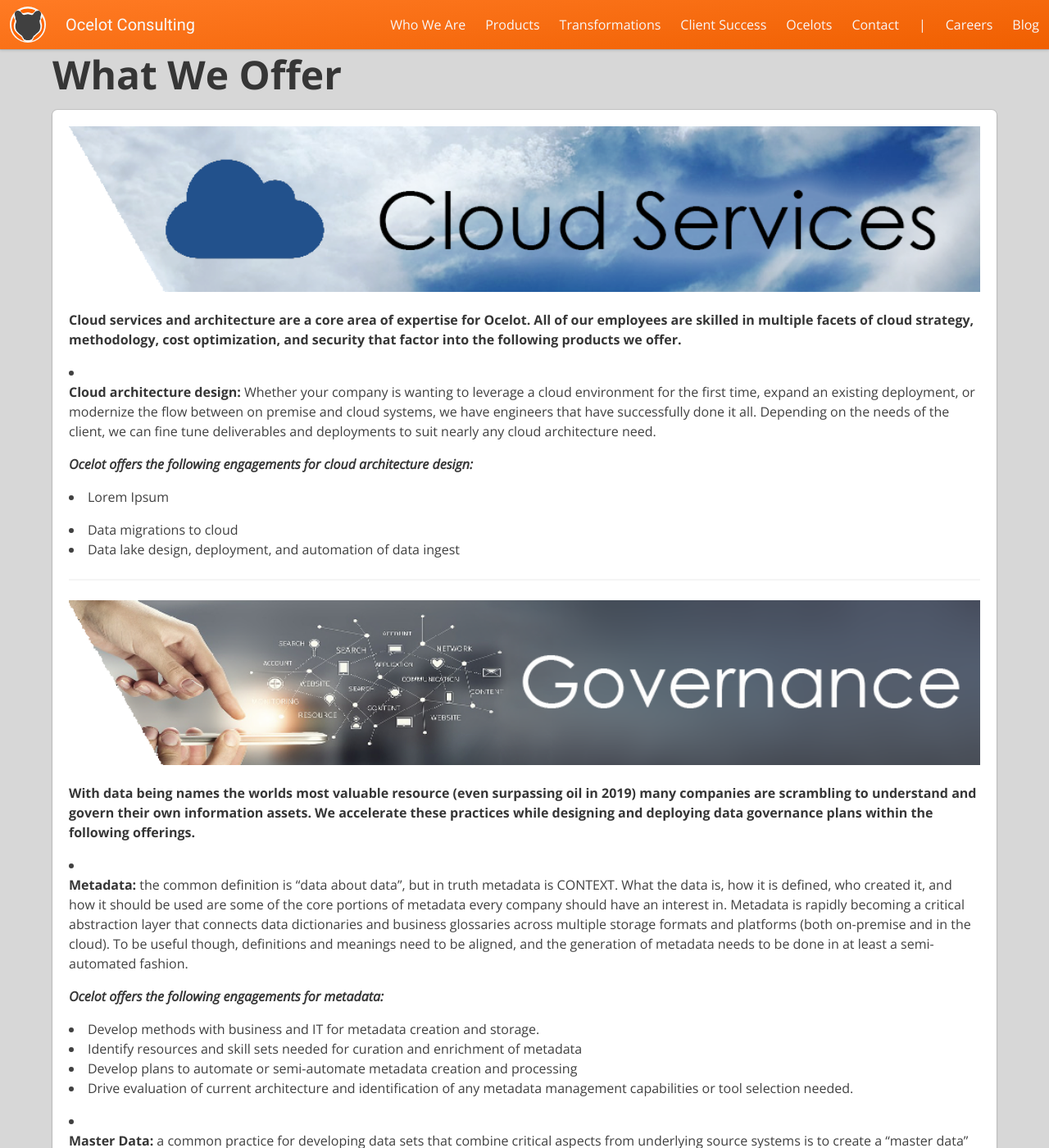
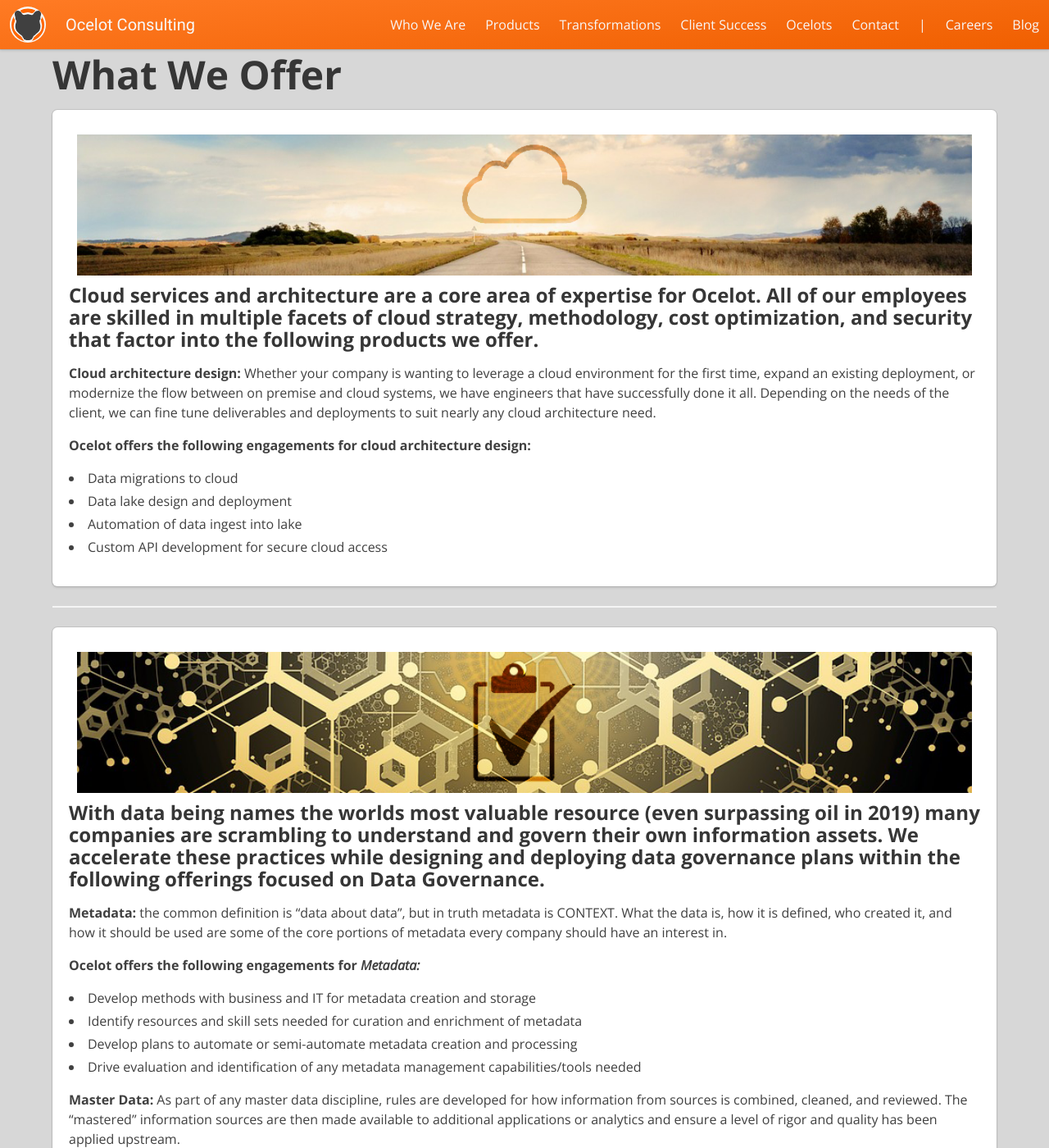
Before and after one commit to ocelotconsulting/ocelot.github.io, a Jekyll site: the page built from web_content/products.md, in a window 1280 px wide and 1400 px high. Shown: the whole window at 82% size. Built offline with Jekyll 4.4.1, drawn with Linux system fonts in a browser that asks for light colours; some of the changed text lies outside the part shown.

Commit message:
products html and css revisions

```diff
--- a/_layouts/page_w_tables.html
+++ b/_layouts/page_w_tables.html
@@ -7,9 +7,12 @@
       <section class="section">
         <div class="container">
           <h1 class="title">{{ page.title }}</h1>
-          <div class="box">
+          <div class="content">
             {{ content }}
           </div>
+		  <div class="box">
+		  {{ box }}
+		  </div>
         </div>
       </section>
     </div>
--- a/assets/css/MDstylesheet.css
+++ b/assets/css/MDstylesheet.css
@@ -37,10 +37,46 @@
  * `article` contexts in Chrome, Firefox, and Safari.
  */
 
-h1 {
-  font-size: 2em;
-  margin: 0.67em 0;
+
+  h1 {
+    font-size: 2em;
+    margin: 0.67em 0;
+  }
+
+  box {
+  border: solid 1px #ccc;
+  border-radius: 6px;
+  margin: 15px;
+  padding: 15px;
+  display: flex;
+  flex-direction: row;
+  align-items: left;
 }
+
+  imgBox {
+  overflow: hidden;
+  flex: none;
+}
+
+  content {
+      padding: 15px;
+  }
+
+  content h3 {
+      margin:0;
+      padding-left:0;
+  }
+
+  content p {
+      margin:0;
+      padding-left:0;
+  }
+
+h3 {
+  margin-top: 0.625em;
+}
+
+
 
 /* Grouping content
    ========================================================================== */
@@ -52,7 +88,7 @@
 
 hr {
   box-sizing: content-box; /* 1 */
-  height: 0; /* 1 */
+  width: 100%;
   overflow: visible; /* 2 */
 }
 
--- a/web_content/products.md
+++ b/web_content/products.md
@@ -3,55 +3,141 @@
 title: "What We Offer"
 ---
 
-<img src="/assets/images/cloud_svcs.png" alt="divider" width="2000" height="250"/>
-
-**Cloud services and architecture are a core area of expertise for Ocelot.  All of our employees are skilled in multiple facets of cloud strategy, methodology, cost optimization, and security that factor into the following products we offer.**
-
- - **Cloud architecture design:** Whether your company is wanting to leverage a cloud environment for the first time, expand an existing deployment, or modernize the flow between on premise and cloud systems, we have engineers that have successfully done it all.  Depending on the needs of the client, we can fine tune deliverables and deployments to suit nearly any cloud architecture need.
-
-	 ***Ocelot offers the following engagements for cloud architecture design:***
-	 - Lorem Ipsum
-
- - Data migrations to cloud
- - Data lake design, deployment, and automation of data ingest
+<div id="container">
+     <div class="box">
+        <div class="imgBox">
+			<img src="/assets/images/cloud2.png" alt="divider" align="middle" width="2000" style="padding: 10px;"/>
+		</div>
+		<div class="content">
+			<h3>Cloud services and architecture are a core area of expertise for Ocelot.  All of our employees are skilled in multiple facets of cloud strategy, methodology, cost optimization,
+			and security that factor into the following products we offer.
+			</h3>
+				<p>
+					<b>Cloud architecture design:</b> Whether your company is wanting to leverage a cloud environment for the first time, expand an existing deployment, or modernize the flow between on premise
+					and cloud systems, we have engineers that have successfully done it all.  Depending on the needs of the client, we can fine tune deliverables and deployments to suit nearly any cloud architecture need.
+				</p>
+				<p>
+					<b>Ocelot offers the following engagements for cloud architecture design:</b>
+						<li>Data migrations to cloud</li>
+						<li>Data lake design and deployment</li>
+						<li>Automation of data ingest into lake</li>
+						<li>Custom API development for secure cloud access</li>
+				</p>
+		</div>
+  </div>
+</div>
 
 ---
 
-<img src="/assets/images/gov.png" alt="divider" width="2000" height="250"/>
+<div id="container">
+	<div class="box">
+        <div class="imgBox">
+			<img src="/assets/images/meta-master.png" alt="divider" width="2000" align="middle" style="padding: 10px;"/>
+		</div>
+    <div class="content">
+		<h3>With data being names the worlds most valuable resource (even surpassing oil in 2019) many companies are scrambling to understand and govern their own information assets.
+		We accelerate these practices while designing and deploying data governance plans within the following offerings focused on Data Governance.
+		</h3>
+			<p>
+				<b>Metadata:</b> the common definition is “data about data”, but in truth metadata is CONTEXT. What the data is, how it is defined, who created it, and how it should be used are some of the core portions of
+				metadata every company should have an interest in.
+			</p>
+			<p>
+				<b>Ocelot offers the following engagements for <i>Metadata:</i></b>
+					<li>Develop methods with business and IT for metadata creation and storage</li>
+					<li>Identify resources and skill sets needed for curation and enrichment of metadata</li>
+					<li>Develop plans to automate or semi-automate metadata creation and processing</li>
+					<li>Drive evaluation and identification of any metadata management capabilities/tools needed</li>
+			</p>
+			<p>
+				<b>Master Data:</b> As part of any master data discipline, rules are developed for how information from sources is combined, cleaned, and reviewed.
+				The “mastered” information sources are then made available to additional applications or analytics and ensure a level of rigor and quality has been applied upstream.
+			</p>
+			<p>
+				<b>Ocelot offers the following engagements for helping organizations <i>Master Data:</i></b>
+					<li>Identify key domains that would benefit from mastered data within an organization</li>
+					<li>Partner with IT and Business teams to develop integration and mastery plans</li>
+					<li>Identify and communicate architectural steps needed to achieve data mastery</li>
+			</p>
+			<p>
+				<b>Data Quality:</b> You wouldn’t want to drink water that was only 95% clean, as without understanding what the other 5% is you might be making a horrible decision.
+				The same is true for data. The goal is not necessarily to remove or fix all the “bad” data but can also be to understand and quantify the cause or impact of the issues.
+				With this additional knowledge in hand, organizations can make an educated decision on remediating data issues or can mark certain data sets based on their quality.
+			</p>
+			<p>
+				<b>Ocelot offers the following engagements for helping organizations understand and leverage <i>Data Quality</i> tracking and monitoring:</b>
+					<li>Direct business and IT teams to create and automate quality metrics/solutions</li>
+					<li>Define roles and responsibilities needed to effectively monitor and remediate quality issues</li>
+					<li>Identify areas for process improvement and continuous improvement to boost data quality at source</li>
+					<li>Define communication and education of end users for quality issues and repairs</li>
+			</p>
+	</div>
+  </div>
+</div>
 
-**With data being names the worlds most valuable resource (even surpassing oil in 2019) many companies are scrambling to understand and govern their own information assets.  We accelerate these practices while designing and deploying data governance plans within the following offerings.**
+---
 
- - **Metadata:** the common definition is “data about data”, but in truth metadata is CONTEXT. What the data is, how it is defined, who created it, and how it should be used are some of the core portions of metadata every company should have an interest in. Metadata is rapidly becoming a critical abstraction layer that connects data dictionaries and business glossaries across multiple storage formats and platforms (both on-premise and in the cloud). To be useful though, definitions and meanings need to be aligned, and the generation of metadata needs to be done in at least a semi-automated fashion.
+<div id="container">
+	<div class="box">
+        <div class="imgBox">
+			<img src="/assets/images/analytics.png" alt="divider" width="2000" align="middle" style="padding: 10px;"/>
+		</div>
+    <div class="content">
+		<h3>We live in an era that contributes 2.5 quintillion bytes of data daily, and we have long surpassed the ability of any human to understand it all.
+		But, the emergence of machine learning models have given us a chance to apply logic and thought processes across immense stores of information to
+		discover trends and analytics that power companies worldwide.
+		</h3>
+			<p>
+				<b>Analytics:</b> Sharing key metrics in an easily understood format and developing capabilities to access data in near real time are critical aspects of making informed decsions for any company.
+				The gathering of information and the visualizations that are created from data seets form a critical aspect of the larger "analytics" defintion.
+			</p>
+			<p>
+				<b>Ocelot offers the following engagements for <i>Analytics:</i></b>
+					<li>Review and recommend methods used to access and integrate information for analytics purposes</li>
+					<li>Development of business cases for analytics, including ROI and business impact statemtns</li>
+					<li>Development of custom APIs tuned for analytic needs</li>
+					<li>Evaluation of data lake strategies to create purpose-built assets for analytics use</li>
+			</p>
+			<p>
+				<b>Machine Learning:</b> Most analytics we deal with handle what HAS happened.  While valuable, companies are trying to antipate what will happen and base directions on these predictions.
+				The ability to scour exabytes of data and produce accurate recommendations based on paterns is the crux of machine learning.
+			</p>
+			<p>
+				<b>Ocelot offers the following engagements for <i>Machine Learning:</i></b>
+					<li>Introduction to machine learning platforms and design of initial business cases within platform</li>
+					<li>Development of statistical models and appropriate model selection criteria based on inputs</li>
+					<li>Review of ML platform scalability and fine tuning of architecture to improve performance at scale</li>
+			</p>
+		</div>
+	</div>
+</div>
 
-	***Ocelot offers the following engagements for metadata:***
-	- Develop methods with business and IT for metadata creation and storage.
-	- Identify resources and skill sets needed for curation and enrichment of metadata
-	- Develop plans to automate or semi-automate metadata creation and processing
-	- Drive evaluation of current architecture and identification of any metadata management capabilities or tool selection needed.
+---
 
-- **Master Data:** a common practice for developing data sets that combine critical aspects from underlying source systems is to create a “master data” asset. For instance, mastered data for a customer could combine information from sales, marketing, and customer support to build a complete profile of a customer’s history with a company. As part of the master data discipline, rules are developed for how information from sources is combined, cleaned, and reviewed. The “mastered” information sources are then made available to additional applications or analytics and ensure a level of rigor and quality has been applied upstream.
-
-	***Ocelot offers the following engagements for helping organizations master critical data:***
-	 - Identify key domains that would benefit from mastered data within an organization.
-	 - Partner with IT and Business teams to develop integration and mastery plans
-	 - Identify and communicate potential roadblocks that could minimize value or prevent master data usage.
-	 - Identify and communicate architectural steps needed to achieve data mastery.
-
-- **Data Quality:** You wouldn’t want to drink water that was only 95% clean, as without understanding what the other 5% is you might be making a horrible decision. The same is true for data. The goal is not necessarily to remove or fix all the “bad” data but can also be to understand and quantify the cause or impact of the issues. With this additional knowledge in hand, organizations can make an educated decision on remediating data issues or can mark certain data sets based on their quality. Either way, downstream consumers of the information will benefit from an understanding of all quality issues and can ensure processes or analytics consider quality.
-
-	***Ocelot offers the following engagements for helping organizations understand and leverage data quality tracking and monitoring:***
-	- Direct business and IT teams to create and automate quality metrics/solutions
-	- Define roles and responsibilities needed to effectively monitor and remediate quality issues
-	- Define visualization and dashboarding of quality across data repositories
-	- Identify areas for process improvement and continuous improvement to boost data quality at source
-	- Define communication and education of end users for quality issues and repairs
-
-- **Audit, Security and Compliance:** The last several years has seen more need for personal information transparency and the ability to track information more than ever. To compliment consumer privacy requests, multiple governments have created legislation that dictates how customer information must be handled and secured. Additionally, financial transactions and calculations are also seeing increased legislation due to failures in the banking industry to recognize risky investments. Sarbenes Oxley (SOX), General Data Protection Regulation (GDPR), and even Health Insurance Portability and Accountability Act (HIPAA) have dramatically influenced the information technology landscape and require a new level of data traceability and audit capabilities.  Traceability begins with Data lineage, or the ability to trace data from any endpoint back to its origins. Once enabled, lineage capabilities enable the ability to estimate impacts to database or application changes, produce accurate risk assessments based on data replication and movement, and ensure absolute adherence to personal data privacy requests within a GDPR mandated time frame.
-
-	***Ocelot offers the following engagements for Audit, Security and Compliance:***
-	- Develop business cases for compliance, data lineage creation,  and usage for audits
-	- Identify current processes and methods for sharing current IT standards and policies
-	- Define metrics and measures to ensure adherence to governance policies
-	- Advise ways to construct lineage from existing platforms and applications, as well as support addition of new applications and platforms over time
-	- Identify analytics that can be driven from lineage data to advise audit/compliance functions as to potential risks
-	- Develop methods and automation to monitor data access and usage
+<div id="container">
+	<div class="box">
+        <div class="imgBox">
+			<img src="/assets/images/security.png" alt="divider" width="2000" align="middle" style="padding: 10px;"/>
+		</div>
+    <div class="content">
+		<h3>The last several years has seen more need for personal information transparency and the ability to track information more than ever. To compliment consumer privacy requests,
+		multiple governments have created legislation that dictates how customer information must be handled and secured. Additionally, financial transactions and calculations
+		are also seeing increased legislation due to failures in the banking industry to recognize risky investments. Sarbenes Oxley (SOX), General Data Protection Regulation (GDPR),
+		and even Health Insurance Portability and Accountability Act (HIPAA) have dramatically influenced the information technology landscape and require a new level of data security and audit capabilities.
+		</h3>
+			<p>
+				<b>Audit, Security and Compliance:</b> The ability of companies to track their information and ensure adherence to both corporate and government policies is a powerful risk mitigation capability that
+				promotes security while preventing large fines and erosion of customer trust that can hyappen during a breach.
+			</p>
+			<p>
+				<b>Ocelot offers the following engagements for <i>Audit, Security and Compliance:</i></b>
+					<li>Develop business cases for compliance, data lineage creation,  and usage for audits</li>
+					<li>Identify current processes and methods for sharing current IT standards and policies</li>
+					<li>Define metrics and measures to ensure adherence to governance policies</li>
+					<li>Advise ways to construct lineage from existing platforms and applications, as well as support addition of new applications and platforms over time</li>
+					<li>Identify analytics that can be driven from lineage data to advise audit/compliance functions as to potential risks</li>
+					<li>Develop methods and automation to monitor data access and usage</li>
+			</p>
+		</div>
+	</div>
+</div>
```
Also changed, not shown: _includes/client_successes.html (deleted, +0 -116 lines), web_content/products_bak.md (added, +57 -0 lines), assets/images/analytics.png (added), assets/images/cloud2.png (added), assets/images/cloud_svcs.png, assets/images/governance.png (added), assets/images/meta-master.png (added), assets/images/security.png (added).
